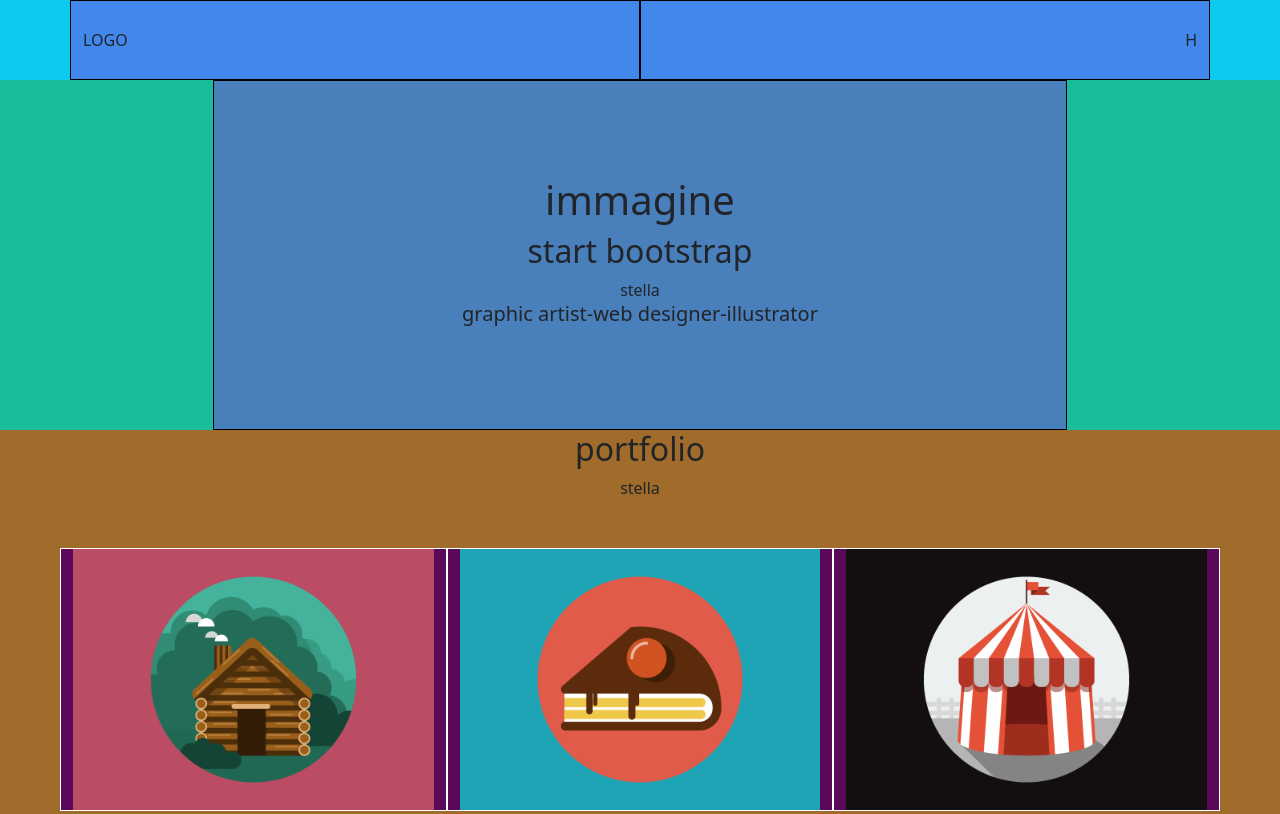
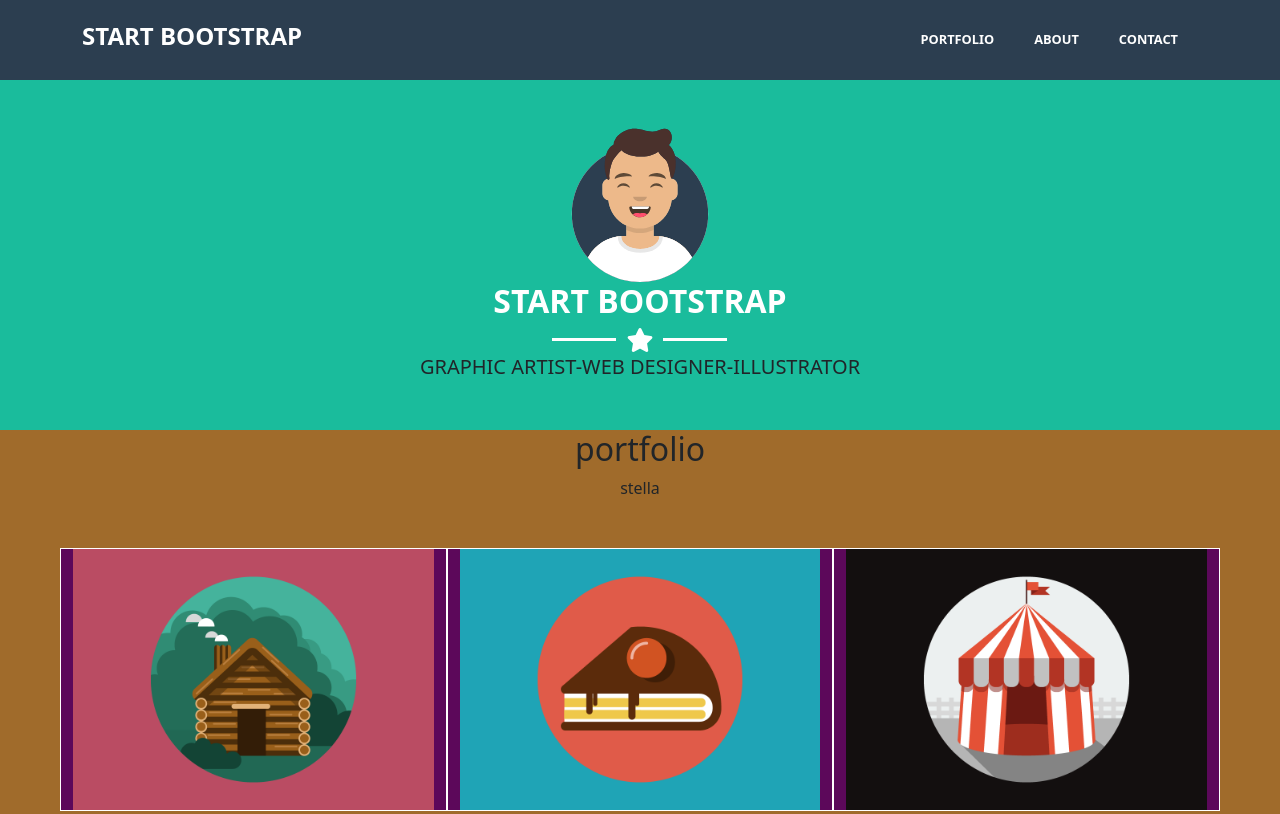
Before and after one commit to GiacomoArena/html-css-bootstrap-freelancer, a plain HTML site: page index.html in a window 1280 px wide. Shown: the top 814 px of the page. Drawn offline with nearby package versions, Linux system fonts and the light colour scheme.

Commit message:
update commit

```diff
--- a/css/style.css
+++ b/css/style.css
@@ -1,19 +1,65 @@
-.debug{
-  background-color: rgba(137, 43, 226, 0.422);
-  border: 1px solid black;
+:root{
+  --bianco: white;
+  --bootstrapblue: #2C3E50;
 }
 
-
-
+/* header */
+header{
+  background-color:var(--bootstrapblue);
+}
 .barra-superiore{
   height: 80px;
-
 }
-
+header h2{
+  font-size: 1.5rem;
+  color: white;
+  text-transform: uppercase;
+  font-weight: 700;
+}
+header a{
+  font-size: 0.8rem;
+  font-weight: 600;
+  text-transform: uppercase;
+  color: white;
+  text-decoration: none;
+  margin: 0px 20px;
+}
+/* header */
+/* jumbotron   */
 .my-jumbotron{
   height: 350px;
   background-color: #1ABC9C;
 }
+.my-jumbotron img{
+  width: 150px;
+}
+.my-jumbotron h2{
+  font-weight: 600;
+  font-size: 2rem;
+  color: var(--bianco);
+  text-transform: uppercase;
+}
+.star i{
+  color: white;
+  font-size: 1.5rem;
+}
+.burger-m{
+  padding: 0px 13px;
+  color: #888888;
+  border: 1px solid #DDDDDD;
+  border-radius: 6px;
+  font-size: 1.5rem;
+}
+.star .barra{
+  margin: 10px 10px;
+  height: 3px;
+  width: 5vw;
+  background-color: white;
+}
+.my-jumbotron h5{
+  text
+}
+/* jumbotron   */
 
 .portfolio{
   background-color: rgb(160, 107, 43);
@@ -46,7 +92,7 @@
 
 .ms-form input::placeholder,
 .ms-form textarea::placeholder{
-  color: #2C3E50;
+  color: var(--bootstrapblue);
 }
 
 .ms-form button{
--- a/index.html
+++ b/index.html
@@ -9,24 +9,28 @@
   <!-- bootstrap -->
   <link rel="stylesheet" href="css/style.css">
 
-  <title>Document</title>
+  <link rel='stylesheet' href='https://cdnjs.cloudflare.com/ajax/libs/font-awesome/6.3.0/css/all.min.css' integrity='sha512-SzlrxWUlpfuzQ+pcUCosxcglQRNAq/DZjVsC0lE40xsADsfeQoEypE+enwcOiGjk/bSuGGKHEyjSoQ1zVisanQ==' crossorigin='anonymous'/>
+
+  <title>BOOTSTRAP</title>
 </head>
 <body>
 
-  <header class="bg-info h-100">
+  <header>
     <div class="container">
       <div class="row justify-content-md-center">
         <!-- colonne della barra superiore  -->
-        <div class="col barra-superiore debug align-items-center d-flex">
-          LOGO
+        <div class="col barra-superiore align-items-center d-flex">
+          <h2>start bootstrap</h2>
         </div>
         <!-- <div class="d-none d-lg-block col-lg-1"></div> -->
-        <div class="col d-none d-lg-flex barra-superiore debug justify-content-end align-items-center d-flex">
-          H
+        <div class="col d-none d-lg-flex barra-superiore justify-content-end align-items-center d-flex">
+          <a href="#">portfolio</a>
+          <a href="#">about</a>
+          <a href="#">contact</a>
         </div>
 
         <div class="d-lg-none col barra-superiore debug justify-content-end align-items-center d-flex">
-          Haa
+          <span class="burger-m"><i class="fa-solid fa-bars"></i></span>
         </div>
         <!-- colonne della barra superiore  -->
       </div>
@@ -38,11 +42,17 @@
     <div class="my-jumbotron">
       <div class="container-fluid h-100">
         <div class="row justify-content-center h-100">
-          <div class="col-12 col-md-10 col-lg-8 debug  flex-column justify-content-center align-items-center d-flex">
-            <h1>immagine</h1>
+          <div class="col-12 col-md-10 col-lg-8 flex-column justify-content-center align-items-center d-flex">
+            <img src="img/avatar.svg" alt="avatar">
             <h2>start bootstrap</h2>
-            <div>stella</div>
-            <h5>graphic artist-web designer-illustrator</h5>
+            <div class="star flex-row d-flex">
+              <div class="barra"></div>
+              <span>
+                <i class="fa-solid fa-star"></i>
+              </span>
+              <div class="barra"></div>
+            </div>
+            <h5 class="text-uppercase">graphic artist-web designer-illustrator</h5>
           </div>
         </div>
       </div>
```
